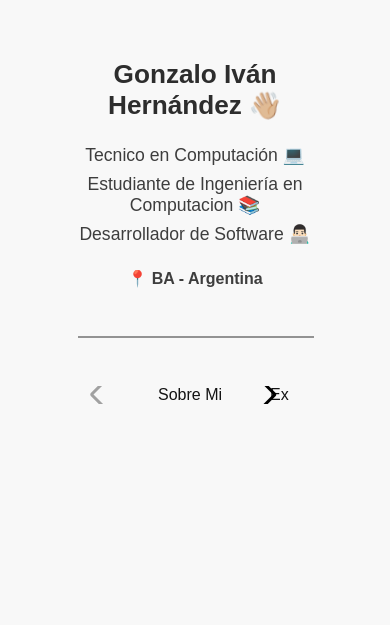
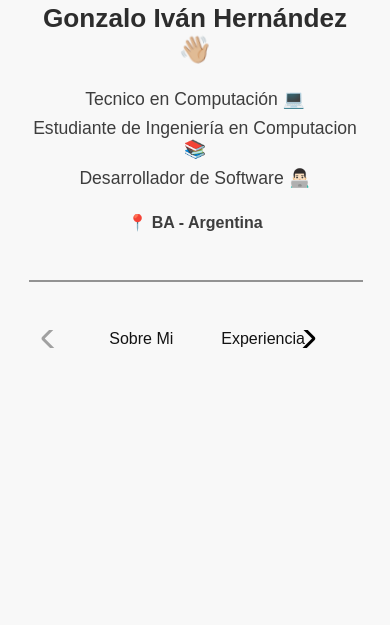
Before and after one commit to gonzaihernandez04/gonzahzdev, a PHP site: page /views/layout.php in a window 390 px wide. Shown: the part 219-844 px from the top of the page. Run offline with PHP 8.4, Linux system fonts and the light colour scheme; the template is opened without the code that fills it, so the values that code supplies are empty.

Commit message:
style: responsive design adapted to mobile phone

```diff
--- a/src/scss/base/_generales.scss
+++ b/src/scss/base/_generales.scss
@@ -309,6 +309,12 @@
     color: darken(v.$azul, 10%);
     transition: color .2s ease;
 
+    &--left{
+        text-align: left;
+    }
+    &--right{
+        text-align: right;
+    }
     &:hover {
         cursor: pointer;
         color: darken(v.$azul, 30%);
--- a/src/scss/base/_mixins.scss
+++ b/src/scss/base/_mixins.scss
@@ -6,12 +6,12 @@
 }
 
 @mixin contenedor-sm{
-    max-width: 60%;
+    max-width: 85%;
     margin: 0 auto;
 }
 
 @mixin contenedor-md{
-    max-width: 70%;
+    max-width: 85%;
     margin: 0 auto;
 }
 
--- a/src/scss/templates/_formulario.scss
+++ b/src/scss/templates/_formulario.scss
@@ -6,9 +6,12 @@
         position: relative;
         margin-top: 4rem;
         display: grid;
-        grid-template-columns: repeat(2, 1fr);
         place-content: center;
         gap: 1rem;
+        @include m.desktop{
+            grid-template-columns: repeat(2, 1fr);
+        }
+
     }
 
     input[type="text"],
@@ -113,6 +116,9 @@
             align-items: flex-start;
             gap: 0;
         }
+        &-title{
+            @include m.ajustarTexto(1rem, 1.3em);
+        }
 
 
         /* ESTRELLAS */
@@ -123,7 +129,10 @@
             /* Al hacer hover permite que cambie la direccion del orden  de las estrellas. En vez de derecha a izquierda a derecha a izquierda*/
 
 
-            gap: 3rem;
+            gap: 1.5rem;
+            @include m.desktop{
+                gap: 3rem;
+            }
 
             input[type="radio"] {
                 display: none;
--- a/src/scss/templates/_header.scss
+++ b/src/scss/templates/_header.scss
@@ -9,10 +9,11 @@
 
         display: flex;
         align-items: center;
-        gap: 5rem;
+        gap: 1.5rem;
         flex-direction: column;
         @include m.desktop{
             flex-direction: row;
+            gap: 5rem;
 
         }
     }
--- a/views/templates/modal_base.php
+++ b/views/templates/modal_base.php
@@ -1,3 +1,3 @@
 <div class="modal">
-<div class="cerrar-modal"><p class="btn-cerrar text-right w-100">X</p></div>
+<div class="cerrar-modal"><p class="btn-cerrar btn-cerrar--left w-100">X</p></div>
 <div class="modal__content">
```
Also changed, not shown: public/build/css/app.css, public/build/js/modal.js, public/build/js/navegacion.js (added), 3 other files.
